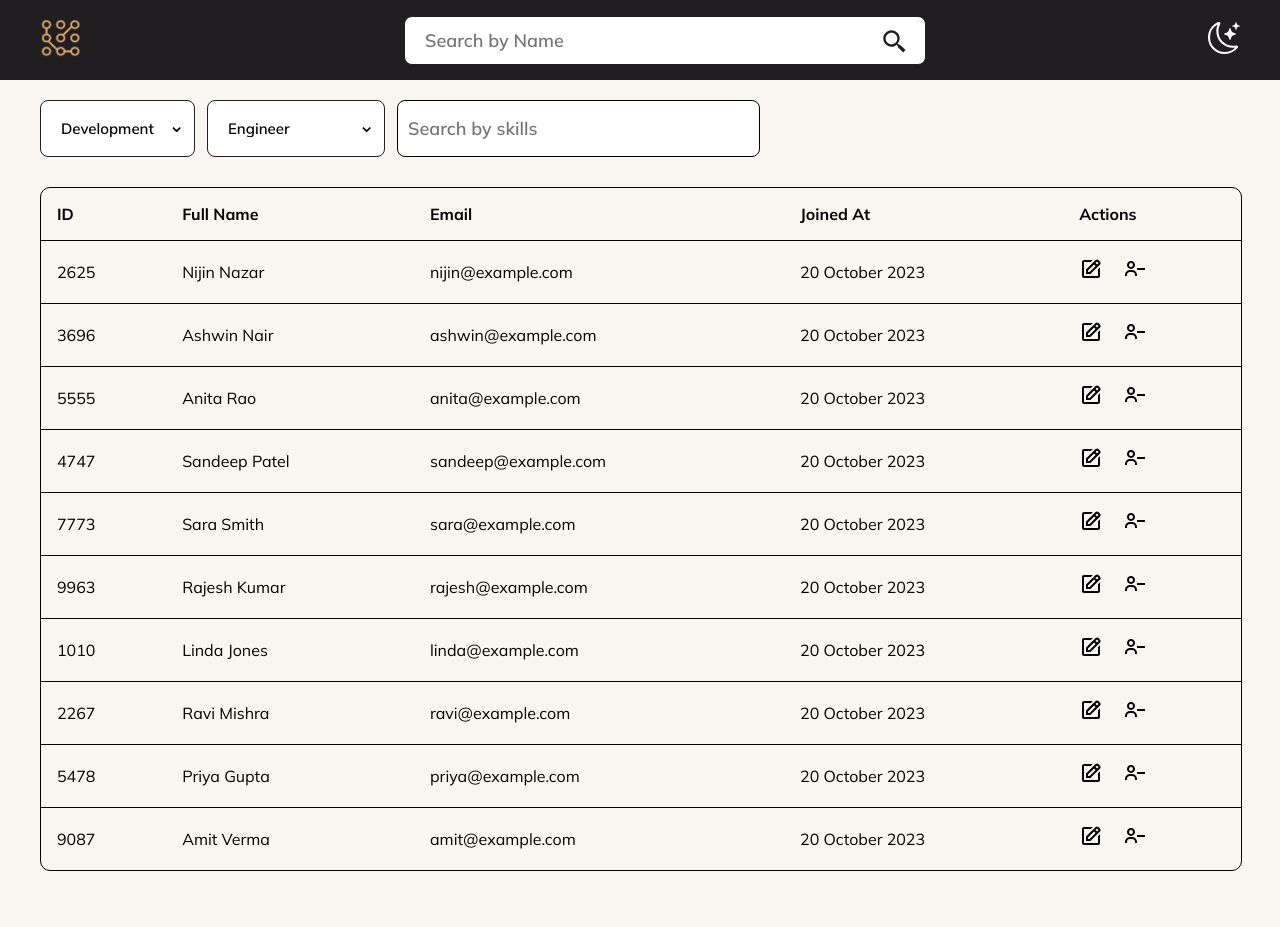
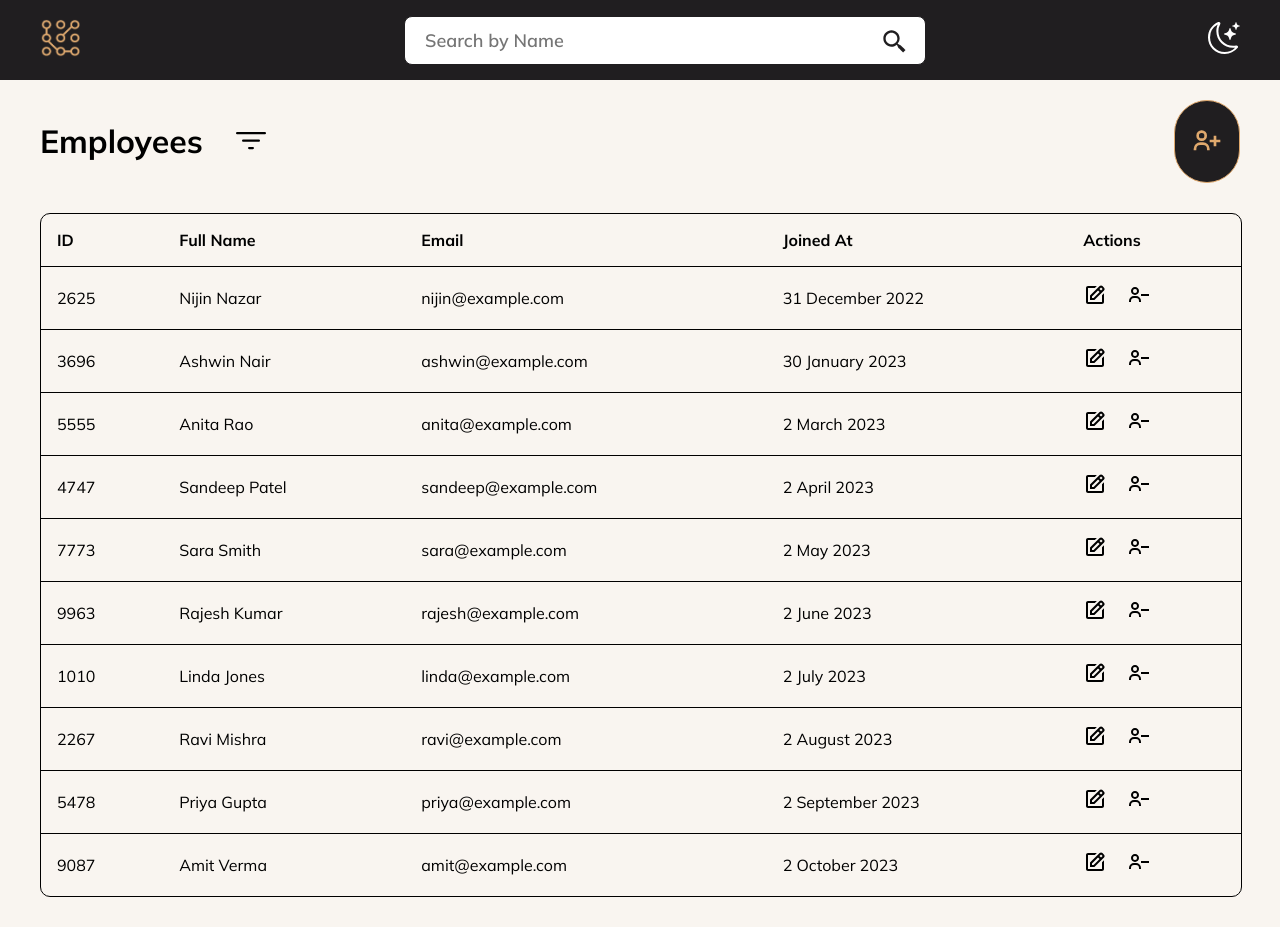
Before and after one commit to nijin-26/hrm, a React (Create React App) app: page / in a window 1280 px wide. Before the commit the page ends 901 px from the top, so only its background shows below. Built offline with nearby package versions, Linux system fonts and the light colour scheme.

Commit message:
Update: Employee listing page.

```diff
--- a/src/components/Employee/FilterOptions/FilterOptions.style.ts
+++ b/src/components/Employee/FilterOptions/FilterOptions.style.ts
@@ -7,4 +7,9 @@ export const FilterOptionsWrapper = styled.div`
   select {
     flex-grow: 1;
   }
+
+  svg {
+    align-self: center;
+    cursor: pointer;
+  }
 `;
--- a/src/components/Employee/FilterOptions/FilterOptions.tsx
+++ b/src/components/Employee/FilterOptions/FilterOptions.tsx
@@ -5,7 +5,10 @@ import { FilterOptionsWrapper } from "./FilterOptions.style";
 import { departments, roles } from "../../../core/constants";
 import useSkills from "../../../core/hooks/useSkills";
 
-const FilterOptions = () => {
+import { MdFilterListOff } from "react-icons/md";
+import { IFilterOptions } from "../../../core/interfaces/interfaces";
+
+const FilterOptions = ({ handleToggleFilter }: IFilterOptions) => {
   const [selectedDepartment, setSelectedDepartment] = useState("");
   const [selectedRole, setSelectedRole] = useState("");
 
@@ -35,6 +38,7 @@ const FilterOptions = () => {
         handleSelectedSkills={handleSelectedSkills}
         removeSelectedSkill={handleRemoveSelectedSkill}
       />
+      <MdFilterListOff size={36} onClick={handleToggleFilter} />
     </FilterOptionsWrapper>
   );
 };
--- a/src/components/common/Button/Button.tsx
+++ b/src/components/common/Button/Button.tsx
@@ -6,14 +6,14 @@ const Button = ({
   type = "button",
   btnType = "primary",
   children,
-  handleBtnClick,
+  onClick,
 }: IButton) => {
   return (
     <StyledButton
       className={className}
       btnType={btnType}
       type={type}
-      onClick={handleBtnClick}
+      onClick={onClick}
     >
       {children}
     </StyledButton>
--- a/src/core/constants.ts
+++ b/src/core/constants.ts
@@ -28,7 +28,7 @@ export const employees: IEmployeeDetails[] = [
     id: "2625",
     fullName: "Nijin Nazar",
     dateOfBirth: 967248000000,
-    dateOfJoin: 1697760000000,
+    dateOfJoin: 1672502400000,
     email: "nijin@example.com",
     mobile: "+9112121212",
     workLocation: "Calicut",
@@ -41,7 +41,7 @@ export const employees: IEmployeeDetails[] = [
     id: "3696",
     fullName: "Ashwin Nair",
     dateOfBirth: 967248000000,
-    dateOfJoin: 1697760000000,
+    dateOfJoin: 1675100800000,
     email: "ashwin@example.com",
     mobile: "+9112121212",
     workLocation: "Trivandrum",
@@ -54,7 +54,7 @@ export const employees: IEmployeeDetails[] = [
     id: "5555",
     fullName: "Anita Rao",
     dateOfBirth: 967248000000,
-    dateOfJoin: 1697760000000,
+    dateOfJoin: 1677772800000,
     email: "anita@example.com",
     mobile: "+9112121213",
     workLocation: "Kochi",
@@ -67,7 +67,7 @@ export const employees: IEmployeeDetails[] = [
     id: "4747",
     fullName: "Sandeep Patel",
     dateOfBirth: 967248000000,
-    dateOfJoin: 1697760000000,
+    dateOfJoin: 1680454800000,
     email: "sandeep@example.com",
     mobile: "+9112121214",
     workLocation: "Calicut",
@@ -80,7 +80,7 @@ export const employees: IEmployeeDetails[] = [
     id: "7773",
     fullName: "Sara Smith",
     dateOfBirth: 967248000000,
-    dateOfJoin: 1697760000000,
+    dateOfJoin: 1683043200000,
     email: "sara@example.com",
     mobile: "+9112121215",
     workLocation: "Trivandrum",
@@ -93,7 +93,7 @@ export const employees: IEmployeeDetails[] = [
     id: "9963",
     fullName: "Rajesh Kumar",
     dateOfBirth: 967248000000,
-    dateOfJoin: 1697760000000,
+    dateOfJoin: 1685725200000,
     email: "rajesh@example.com",
     mobile: "+9112121216",
     workLocation: "Kochi",
@@ -106,7 +106,7 @@ export const employees: IEmployeeDetails[] = [
     id: "1010",
     fullName: "Linda Jones",
     dateOfBirth: 967248000000,
-    dateOfJoin: 1697760000000,
+    dateOfJoin: 1688313600000,
     email: "linda@example.com",
     mobile: "+9112121217",
     workLocation: "Calicut",
@@ -119,7 +119,7 @@ export const employees: IEmployeeDetails[] = [
     id: "2267",
     fullName: "Ravi Mishra",
     dateOfBirth: 967248000000,
-    dateOfJoin: 1697760000000,
+    dateOfJoin: 1690995600000,
     email: "ravi@example.com",
     mobile: "+9112121218",
     workLocation: "Kochi",
@@ -132,7 +132,7 @@ export const employees: IEmployeeDetails[] = [
     id: "5478",
     fullName: "Priya Gupta",
     dateOfBirth: 967248000000,
-    dateOfJoin: 1697760000000,
+    dateOfJoin: 1693677600000,
     email: "priya@example.com",
     mobile: "+9112121219",
     workLocation: "Trivandrum",
@@ -145,7 +145,7 @@ export const employees: IEmployeeDetails[] = [
     id: "9087",
     fullName: "Amit Verma",
     dateOfBirth: 967248000000,
-    dateOfJoin: 1697760000000,
+    dateOfJoin: 1696266000000,
     email: "amit@example.com",
     mobile: "+9112121220",
     workLocation: "Calicut",
--- a/src/core/interfaces/interfaces.ts
+++ b/src/core/interfaces/interfaces.ts
@@ -19,7 +19,11 @@ export interface IButton {
   type?: "button" | "submit" | "reset";
   btnType?: "primary" | "secondary";
   children: ReactNode;
-  handleBtnClick?: () => void;
+  onClick?: () => void;
+}
+
+export interface IFilterOptions {
+  handleToggleFilter: () => void;
 }
 
 export interface IModal {
--- a/src/pages/EmployeeListing/EmployeeListing.tsx
+++ b/src/pages/EmployeeListing/EmployeeListing.tsx
@@ -1,16 +1,36 @@
+import { GoFilter } from "react-icons/go";
 import FilterOptions from "../../components/Employee/FilterOptions/FilterOptions";
 import TableView from "../../components/Employee/Listing/TableView";
 import { employeeTableHeader, employees } from "../../core/constants";
 import { getEmployeeData } from "../../core/utils/getEmployeeData";
 
 import styles from "./style.module.scss";
+import { useState } from "react";
+import Button from "../../components/common/Button/Button";
+import { BiUserPlus } from "react-icons/bi";
+import { useNavigate } from "react-router-dom";
 
 const EmployeeListing = () => {
+  const navigate = useNavigate();
+  const [toggleFilter, setToggleFilter] = useState(false);
   const employeeData = getEmployeeData(employees);
 
   return (
     <div className={styles.employeeListingContainer}>
-      <FilterOptions />
+      <div className={styles.topbar}>
+        <div className={styles.header}>
+          <h1>Employees</h1>
+          <GoFilter size={36} onClick={() => setToggleFilter(!toggleFilter)} />
+        </div>
+        <Button onClick={() => navigate("/add")}>
+          <BiUserPlus size={32} />
+        </Button>
+      </div>
+      {toggleFilter && (
+        <FilterOptions
+          handleToggleFilter={() => setToggleFilter(!toggleFilter)}
+        />
+      )}
       <TableView tableHeaders={employeeTableHeader} tableData={employeeData} />
     </div>
   );
--- a/src/pages/EmployeeListing/style.module.scss
+++ b/src/pages/EmployeeListing/style.module.scss
@@ -1,4 +1,18 @@
-
 .employeeListingContainer {
   margin: 20px auto;
 }
+
+.topbar {
+  display: flex;
+  justify-content: space-between;
+}
+
+.header {
+  display: flex;
+  align-items: center;
+  gap: 30px;
+
+  svg {
+    cursor: pointer;
+  }
+}
```
